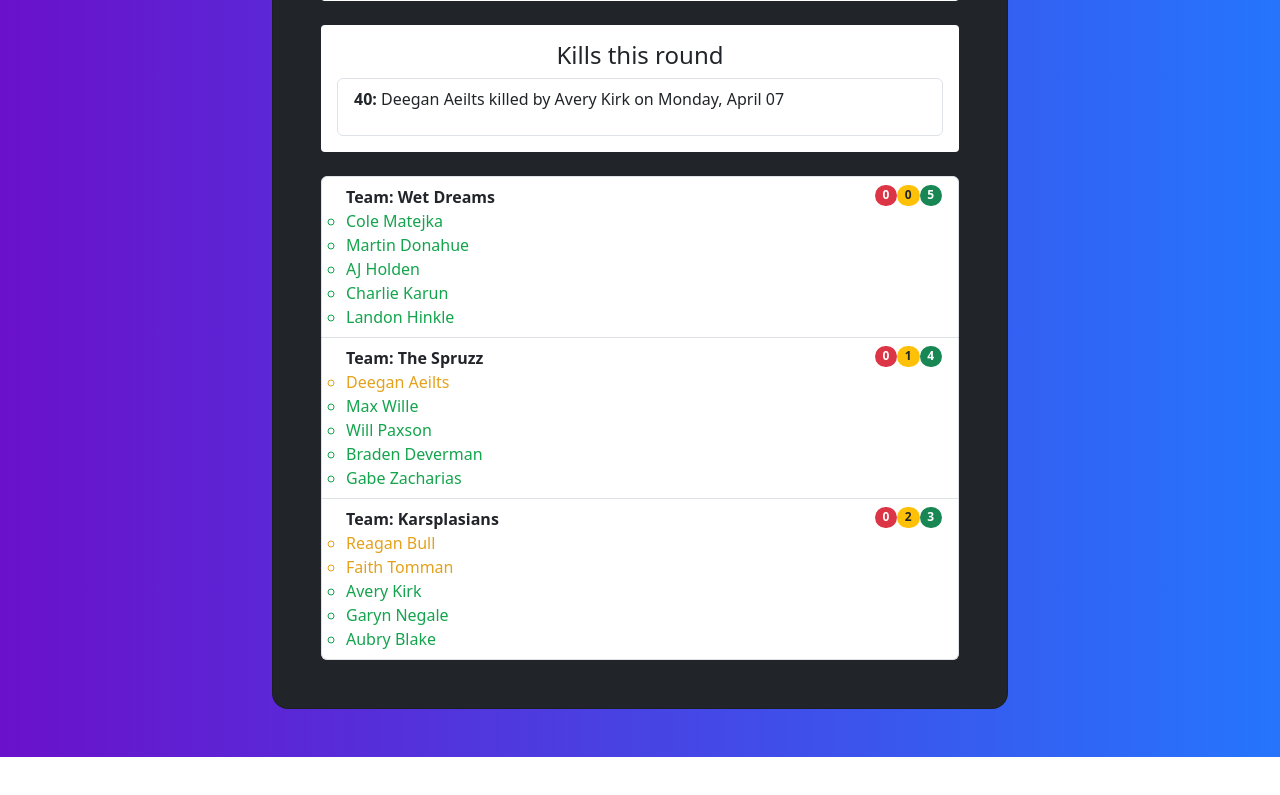
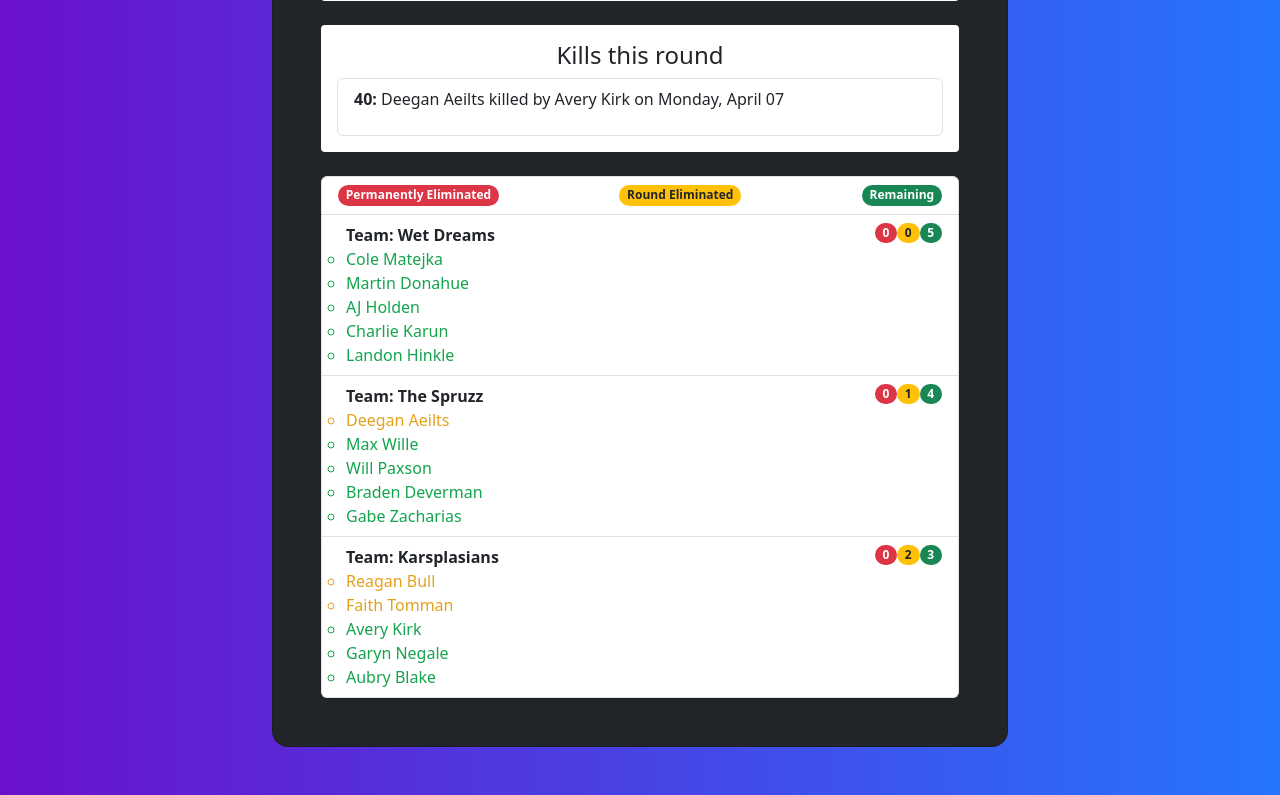
Before and after one commit to MaxMessWithTech/SeniorAssassinApp, a Django app: page /status/ in a window 1280 px wide. Shown: the part 430-1225 px from the top of the page. Before the commit the page ends 1187 px from the top, so only its background shows below. Run offline with Django 5.2, Linux system fonts and the light colour scheme; data comes from the database, SQL or seed files in the repository; parts of the project's set-up code (start-up, migrations or seed data) failed here and were passed over; some libraries are stand-ins or nearby versions.

Commit message:
did a thing

```diff
--- a/assignments/templates/assignments/gameStatus.html
+++ b/assignments/templates/assignments/gameStatus.html
@@ -64,6 +64,13 @@
             <br />
 
             <ul class="list-group">
+
+                <li class="list-group-item d-flex justify-content-between align-items-start">
+                    <span class="badge bg-danger rounded-pill">Permanently Eliminated</span>
+                    <span class="badge bg-warning text-dark rounded-pill">Round Eliminated</span>
+                    <span class="badge bg-success rounded-pill">Remaining</span>
+                </li>
+
                 {% for team in teams %}
 
                 <li class="list-group-item d-flex justify-content-between align-items-start">
```
